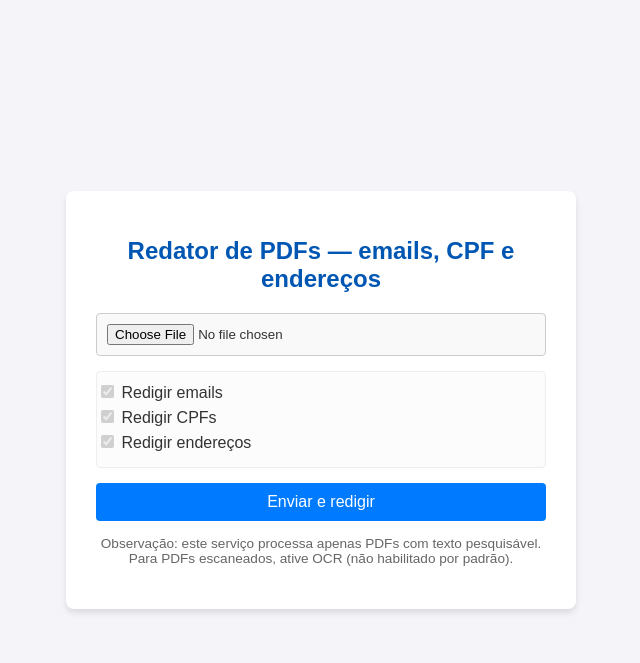
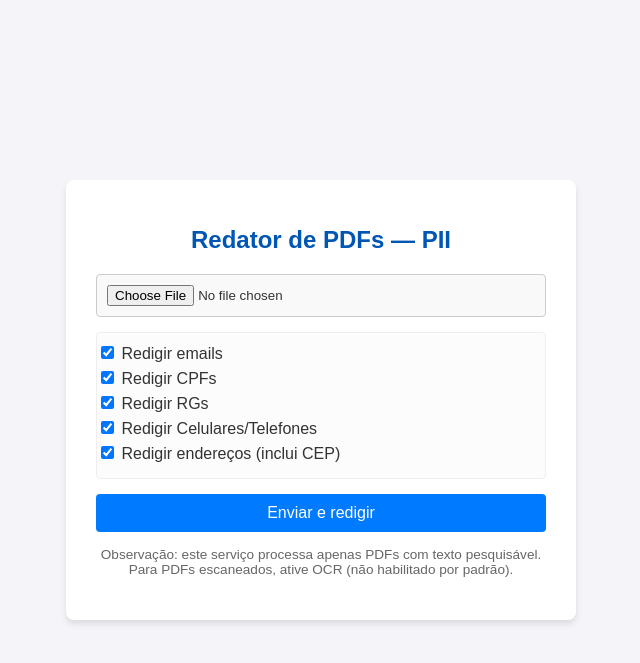
Before and after one commit to relitosouza/tarja_documentos, a Flask app: page / in a window 1280 px wide. Shown: the top 663 px of the page, without its empty margins (319-959 px from the left). Run offline with Flask 3, Linux system fonts and the light colour scheme.

Commit message:
Update index.html

```diff
--- a/templates/index.html
+++ b/templates/index.html
@@ -1,14 +1,16 @@
 <!doctype html>
 <html lang="pt-br">
+
 <head>
     <meta charset="utf-8">
     <meta name="viewport" content="width=device-width, initial-scale=1">
     <title>Redator de PDFs</title>
     <link rel="stylesheet" href="/static/style.css">
 </head>
+
 <body>
     <div class="container">
-<h1>Redator de PDFs — emails, CPF e endereços</h1>
+        <h1>Redator de PDFs — PII</h1>
         {% with messages = get_flashed_messages() %}
         {% if messages %}
         <ul class="flashes">
@@ -21,13 +23,17 @@
         <form action="/redact" method="post" enctype="multipart/form-data">
             <input type="file" name="file" accept="application/pdf" required>
             <div class="options">
-<label><input type="checkbox" name="email" checked disabled> Redigir emails</label>
-<label><input type="checkbox" name="cpf" checked disabled> Redigir CPFs</label>
-<label><input type="checkbox" name="address" checked disabled> Redigir endereços</label>
+                <label><input type="checkbox" name="email" checked> Redigir emails</label>
+                <label><input type="checkbox" name="cpf" checked> Redigir CPFs</label>
+                <label><input type="checkbox" name="rg" checked> Redigir RGs</label>
+                <label><input type="checkbox" name="phone" checked> Redigir Celulares/Telefones</label> <label><input
+                        type="checkbox" name="address" checked> Redigir endereços (inclui CEP)</label>
             </div>
             <button type="submit">Enviar e redigir</button>
         </form>
-<p class="note">Observação: este serviço processa apenas PDFs com texto pesquisável. Para PDFs escaneados, ative OCR (não habilitado por padrão).</p>
+        <p class="note">Observação: este serviço processa apenas PDFs com texto pesquisável. Para PDFs escaneados, ative
+            OCR (não habilitado por padrão).</p>
     </div>
 </body>
+
 </html>
```
Lines whose indentation alone changed are shown as unchanged.
